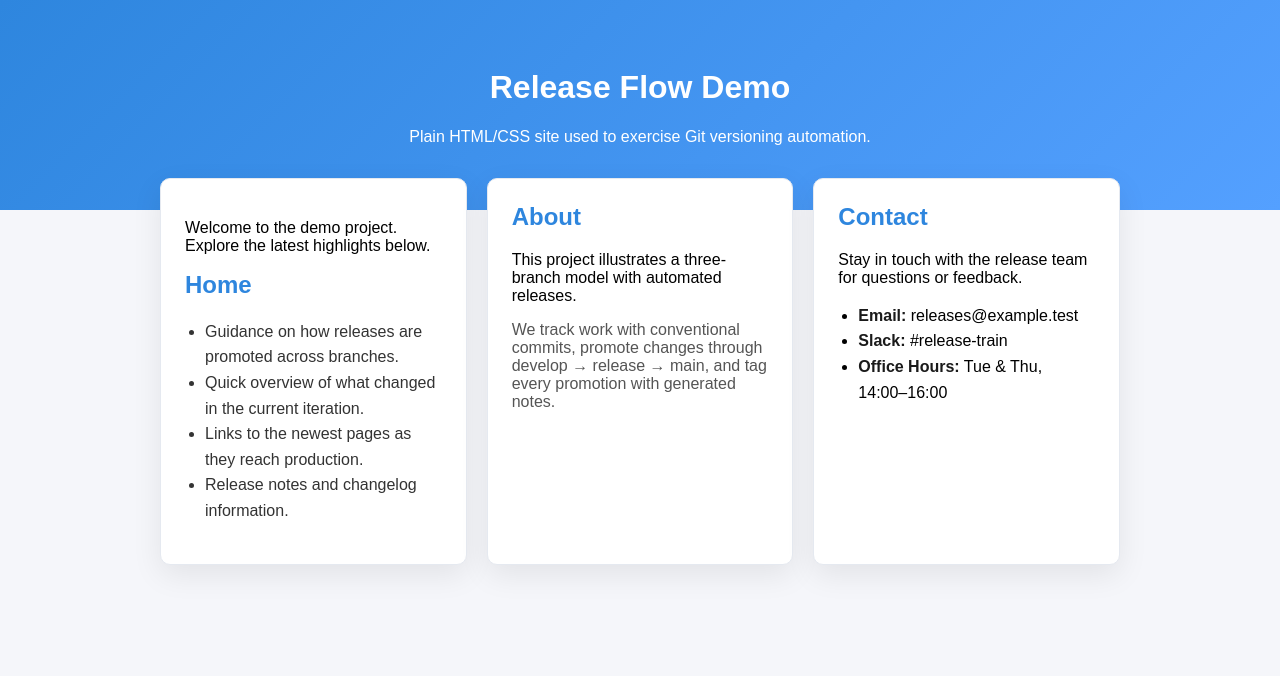
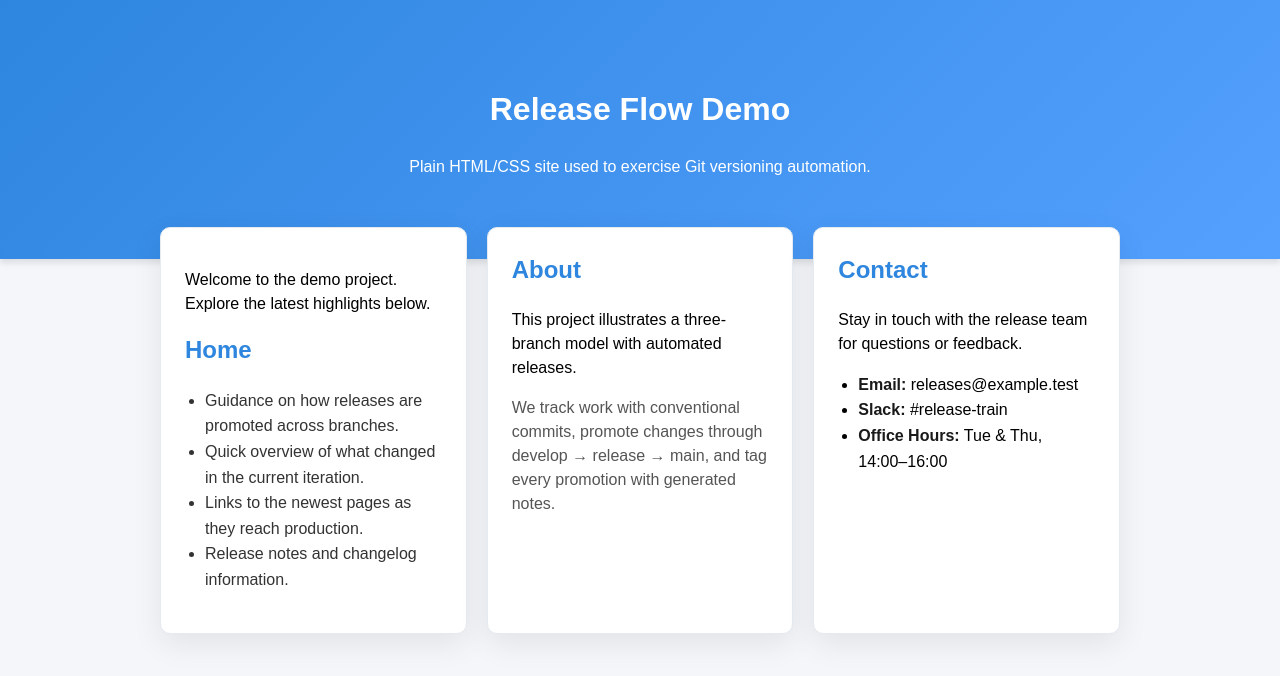
Before and after one commit to cihatasir-ds/example-git-release-work, a plain HTML site: page index.html in a window 1280 px wide. Drawn offline with Linux system fonts and the light colour scheme.

Commit message:
style(ABC-302): improve hero section styling and body typography

```diff
--- a/styles.css
+++ b/styles.css
@@ -5,14 +5,16 @@
 }
 
 body {
-  margin: 0px;
+  margin: 0;
+  line-height: 1.5;
 }
 
 .hero {
   background: linear-gradient(135deg, #2e86de, #54a0ff);
   color: #fff;
-  padding: 3rem 2.5rem;
+  padding: 4rem 2.5rem;
   text-align: center;
+  box-shadow: 0 4px 6px rgba(0, 0, 0, 0.1);
 }
 
 .container {
```
